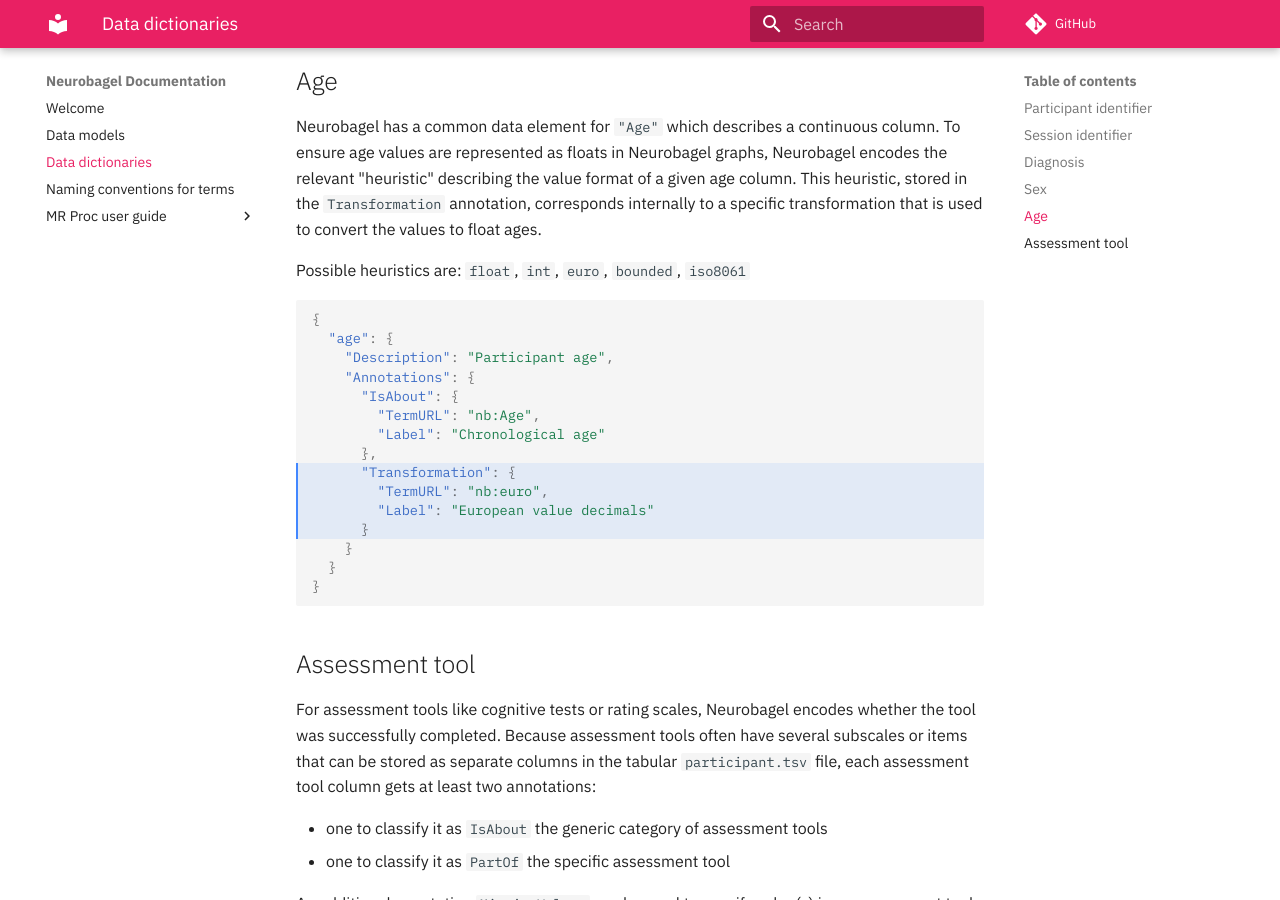
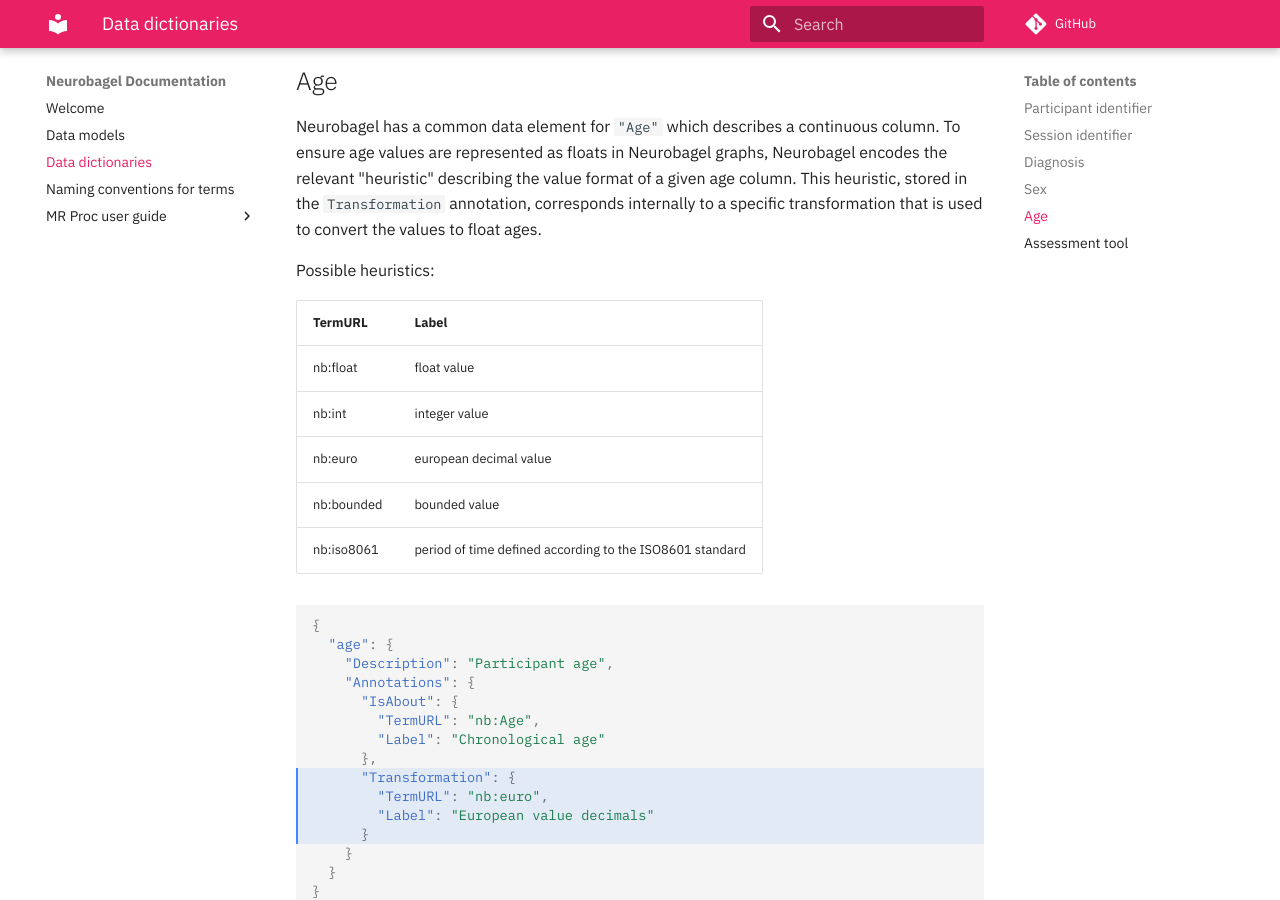
Before and after one commit to neurobagel/documentation, an MkDocs documentation site: the page built from docs/dictionaries.md, in a window 1280 px wide and 900 px high, scrolled down 3184 px. Built offline with MkDocs 1.6.1 and Material for MkDocs 9.7.7, drawn with Linux system fonts in a browser that asks for light colours; comment, search, counter and statistics services are not loaded.

Commit message:
Added a table for possible heuristics (#17)

````diff
--- a/docs/dictionaries.md
+++ b/docs/dictionaries.md
@@ -149,7 +149,16 @@
 ## Age
 Neurobagel has a common data element for `"Age"` which describes a continuous column. To ensure age values are represented as floats in Neurobagel graphs, Neurobagel encodes the relevant "heuristic" describing the value format of a given age column. This heuristic, stored in the `Transformation` annotation, corresponds internally to a specific transformation that is used to convert the values to float ages.
 
-Possible heuristics are: `float`, `int`, `euro`, `bounded`, `iso8061`
+Possible heuristics:
+
+|   TermURL    |  Label  |
+|   -------    | ------- |
+|   nb:float   | float value  |
+|   nb:int     | integer value |
+|   nb:euro    | european decimal value |
+|   nb:bounded | bounded value |
+|   nb:iso8061 | period of time defined according to the ISO8601 standard |
+
 
 ```json hl_lines="9-12"
 {
````
